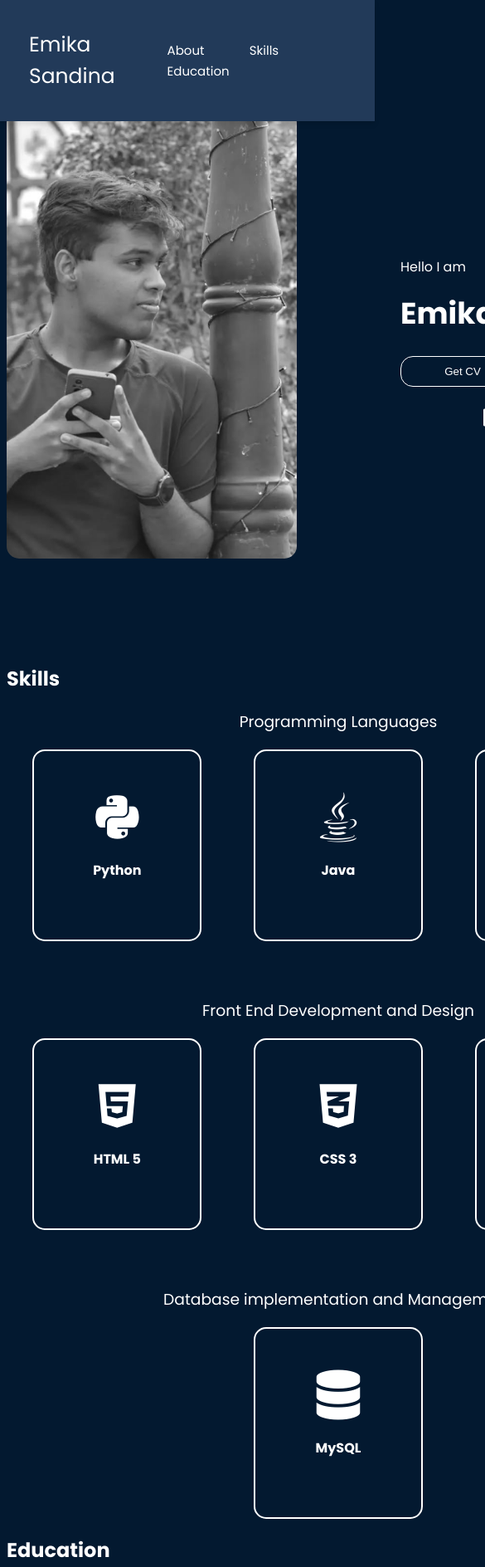
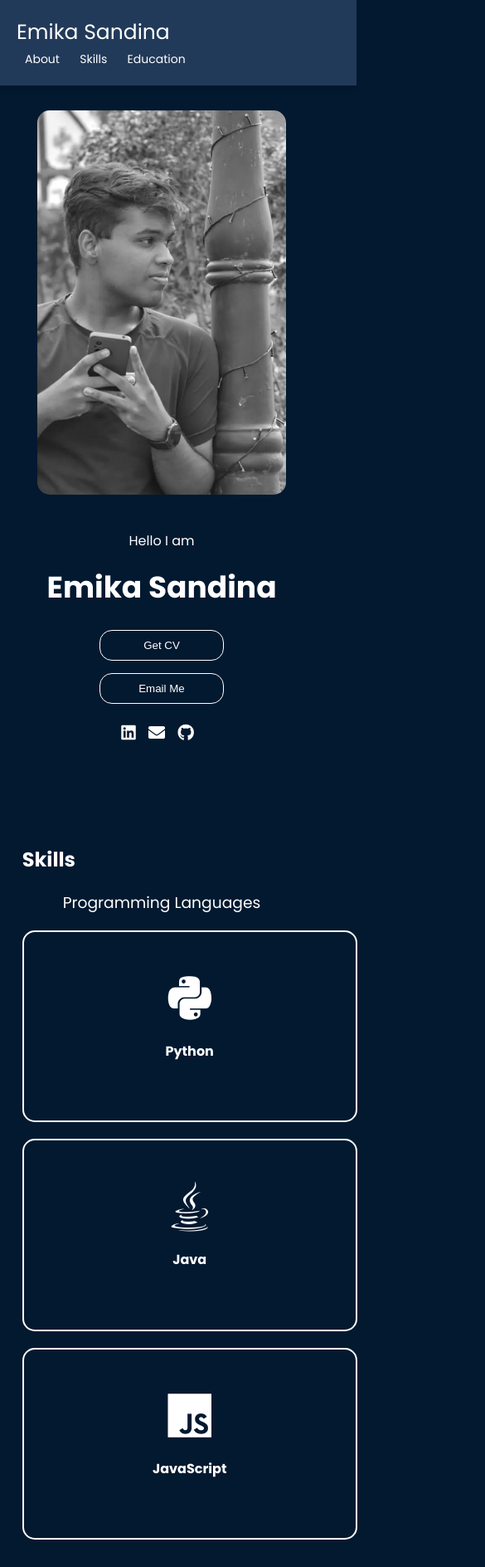
Before and after one commit to emika-sandina/portfolio-website, a plain HTML site: page index.html in a window 390 px wide. Shown: the top 1888 px of the page at 83% size, 585 px wide, since content can reach past the window. Drawn offline with Linux system fonts and the light colour scheme.

Commit message:
added mobile responsiveness

```diff
--- a/styles.css
+++ b/styles.css
@@ -13,7 +13,7 @@ body {
   color: white;
   box-shadow: 0 4px 6px rgba(0, 0, 0, 0.1);
   position: fixed;
-  top:0;
+  top: 0;
   left: 0;
   right: 0;
   width: 98%;
@@ -104,12 +104,12 @@ img:hover {
 }
 
 .btn-container {
-  display:flex;
+  display: flex;
   gap: 25px;
 }
 
 .card-container {
-  display:flex;
+  display: flex;
   justify-content: space-between;
   margin: auto;
 }
@@ -146,3 +146,74 @@ img:hover {
 #education .card :hover {
   color: #00bcd4;
 }
+
+@media (max-width: 768px) {
+  .header {
+    flex-direction: column;
+    align-items: flex-start;
+    padding: 20px;
+    width: 100%;
+  }
+
+  .header nav a {
+    padding: 10px;
+    font-size: 14px;
+  }
+
+  .container {
+    width: 90%;
+  }
+
+  #about {
+    flex-direction: column;
+    text-align: center;
+  }
+
+  .img-container img {
+    width: 100%;
+    max-width: 300px;
+  }
+
+  .detail-container {
+    margin-top: 20px;
+  }
+  button {
+    margin: auto;
+  }
+  .btn-container {
+    flex-direction: column;
+    gap: 15px;
+  }
+
+  .social-icons {
+    margin: 20px auto 0;
+    text-align: center;
+  }
+
+  .social-icons a {
+    font-size: 20px;
+    margin-right: 10px;
+  }
+
+  .card-container {
+    flex-direction: column;
+    gap: 20px;
+  }
+
+  .card {
+    width: 100%;
+    max-width: 300px;
+    margin: 0 auto;
+  }
+
+  #education {
+    grid-template-columns: 1fr;
+    gap: 20px;
+  }
+
+  #education .card {
+    width: 100%;
+    max-width: 300px;
+    margin: 0 auto;
+  }
+}
```
